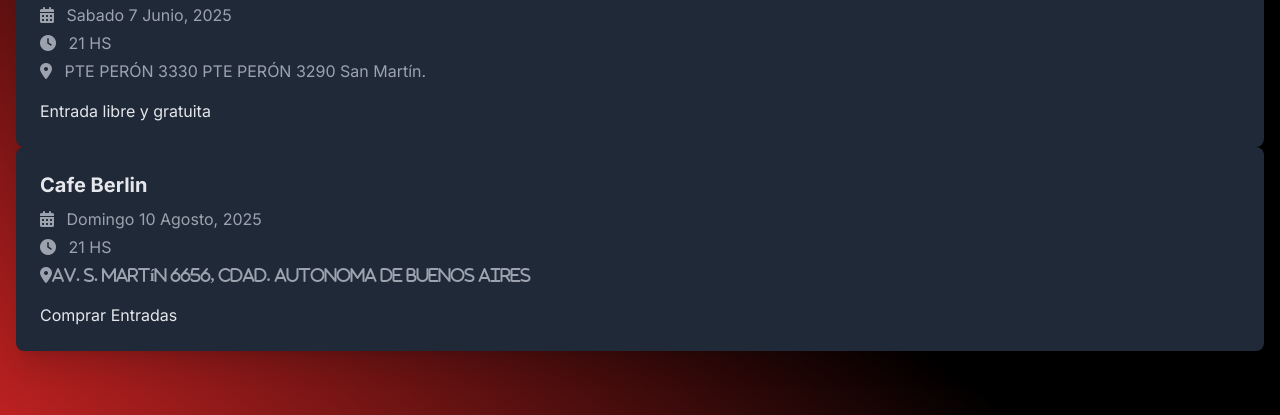
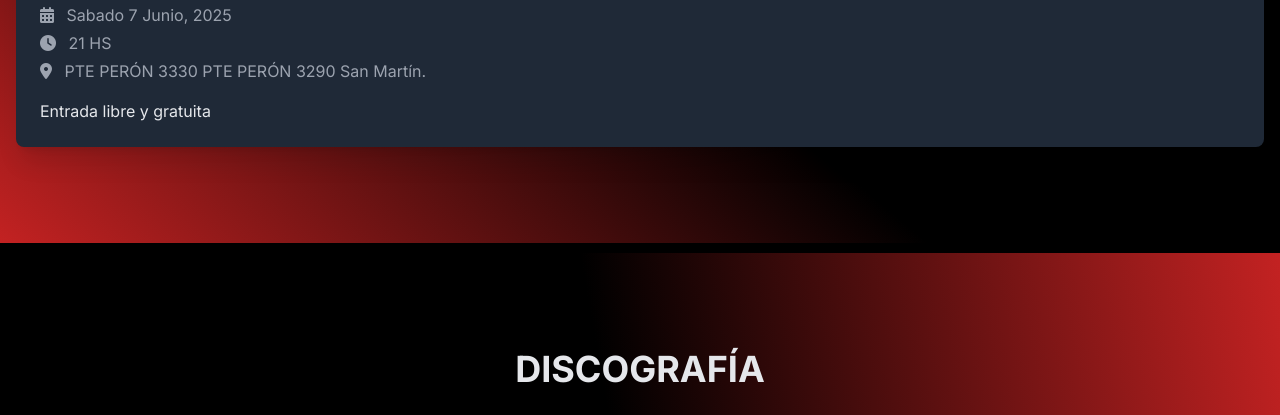
Before and after one commit to tobiasCarbonare/juanzoYLosQuias, a plain HTML site: page index.html in a window 1280 px wide. Shown: the part 1969-2384 px from the top of the page. Drawn offline with nearby package versions, Linux system fonts and the light colour scheme.

Commit message:
modif fechas

```diff
--- a/index.html
+++ b/index.html
@@ -208,13 +208,7 @@ setInterval(moveCarousel, 3000);
                         <p class="text-gray-400 mb-4"><i class="fas fa-map-marker-alt mr-2"></i> PTE PERÓN 3330 PTE PERÓN 3290 San Martín.</p>
                         <a href="#" class="btn btn-primary w-full text-center">Entrada libre y gratuita</a>
                     </div>
-                    <div class="bg-gray-800 p-6 rounded-lg shadow-xl transform hover:scale-105 transition-transform duration-300 fade-in-up" style="animation-delay: 0.2s;">
-                        <h3 class="text-xl font-semibold text-white-500 mb-2">Cafe Berlin</h3>
-                        <p class="text-gray-400 mb-1"><i class="fas fa-calendar-alt mr-2"></i> Domingo 10 Agosto, 2025</p>
-                         <p class="text-gray-400 mb-1"><i class="fas fa-clock mr-2"></i> 21 HS</p>
-                        <p class="text-gray-400 mb-4"><i class="fas fa-map-marker-alt mr-2">Av. S. Martín 6656,  Cdad. Autonoma de Buenos Aires</i> </p>
-                        <a href="#" class="btn btn-primary w-full text-center">Comprar Entradas</a>
-                    </div>
+
 
                     </div>
 
```
